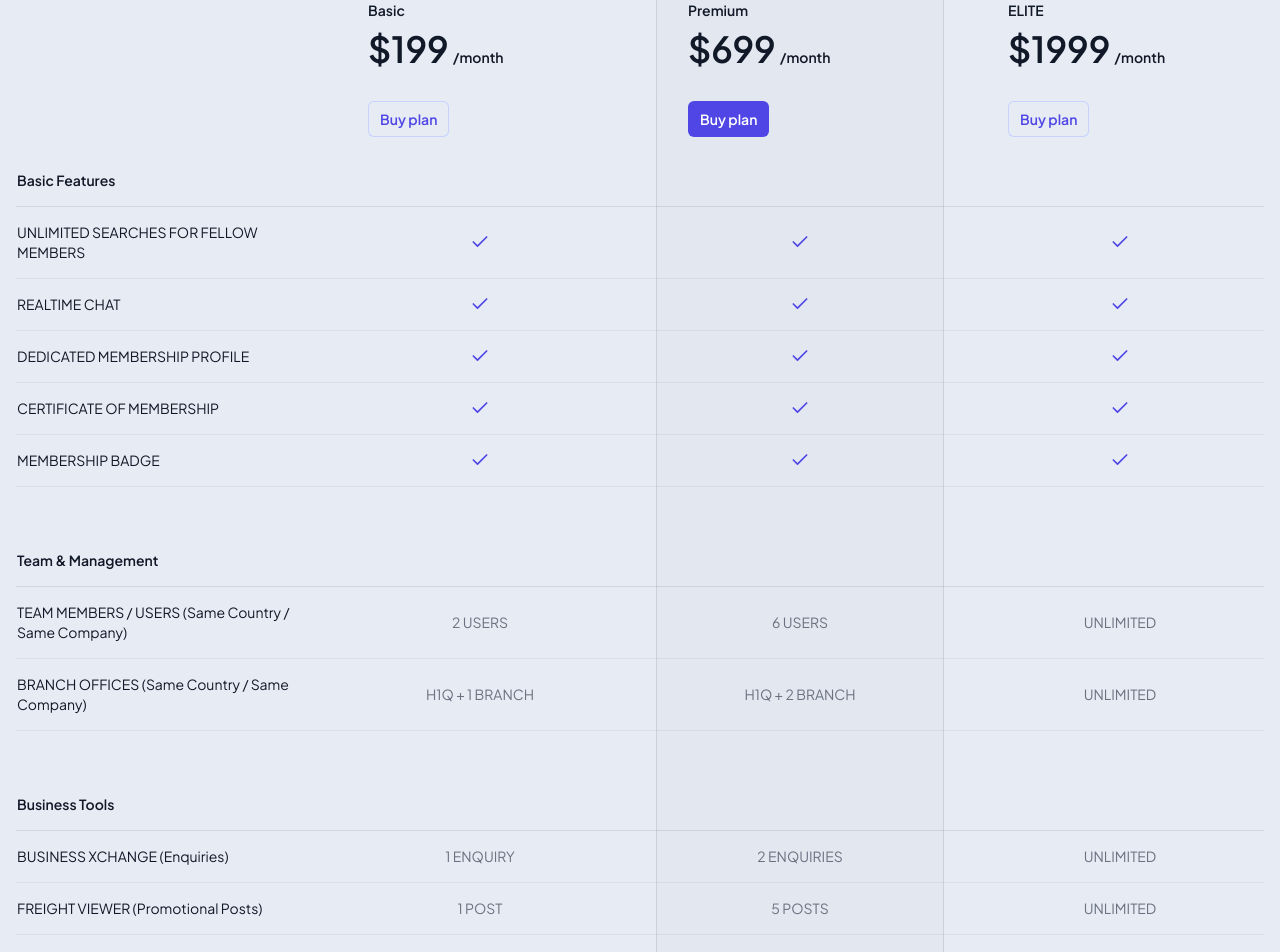
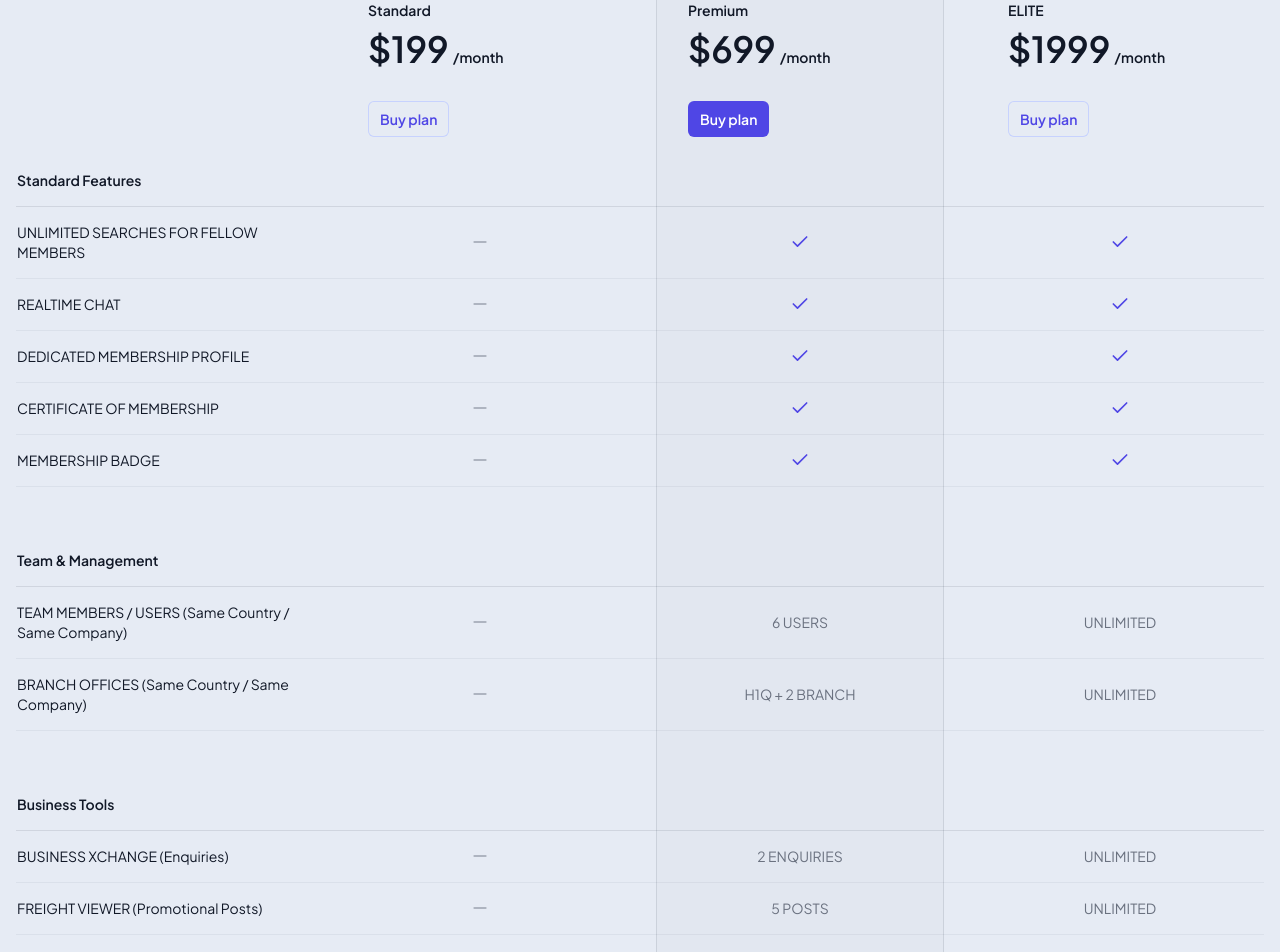
Before and after one commit to shivamchawla98/bng_website, a Next.js app: page /pricing in a window 1280 px wide. Shown: the part 1180-2132 px from the top of the page. Built offline with nearby package versions, Linux system fonts and the light colour scheme.

Commit message:
added email and pass raw in route

```diff
--- a/src/app/api/send-email/route.js
+++ b/src/app/api/send-email/route.js
@@ -85,8 +85,8 @@ export async function POST(req) {
     const transporter = nodemailer.createTransport({
       service: 'gmail',
       auth: {
-        user: process.env.EMAIL_USER, // Your Gmail email
-        pass: process.env.EMAIL_PASS, // Your Gmail App Password
+        user: process.env.EMAIL_USER || "connect@bnglogisticsnetwork.com", // Your Gmail email
+        pass: process.env.EMAIL_PASS || "azknterazqwcqvpc", // Your Gmail App Password
       },
     });
 
--- a/src/page-components/BecomeMember/Pricing.jsx
+++ b/src/page-components/BecomeMember/Pricing.jsx
@@ -7,8 +7,8 @@ import { useState } from 'react'
 
 const tiers = [
   {
-    name: 'Basic',
-    id: 'tier-basic',
+    name: 'Standard',
+    id: 'tier-standard',
     href: '#',
     priceMonthly: '$199',
     mostPopular: false,
@@ -34,7 +34,7 @@ const tiers = [
 
 const sections = [
   {
-    name: 'Basic Features',
+    name: 'Standard Features',
     features: [
       { name: 'UNLIMITED SEARCHES FOR FELLOW MEMBERS', tiers: { Basic: true, Premium: true, ELITE: true } },
       { name: 'REALTIME CHAT', tiers: { Basic: true, Premium: true, ELITE: true } },
--- a/src/page-components/Contact/ContactCards.jsx
+++ b/src/page-components/Contact/ContactCards.jsx
@@ -3,7 +3,7 @@ import React from 'react';
 const contacts = [
   { type: 'Support', text: 'Get help with our services', email: 'support@bnglogisticsnetwork.com' },
   { type: 'Sales', text: 'Inquire about our products', email: 'sales@bnglogisticsnetwork.com' },
-  { type: 'Phone', text: 'Reach us by phone', ph: '(+91)-72-4077-4077' }
+  { type: 'Phone', text: 'Reach us by phone', ph: '(+91) 72 4077 4077' }
 ];
 
 const ContactCards = () => {
--- a/src/page-components/Contact/ContactUsMap.jsx
+++ b/src/page-components/Contact/ContactUsMap.jsx
@@ -61,7 +61,7 @@ const ContactUsMap = () => {
       <div className="container mx-auto py-10 text-center">
         <p>Support: support@bnlogisticsnetwork.com</p>
         <p>Sales: sales@bnlogisticsnetwork.com</p>
-        <p>Phone: (+91)-72-4077-4077</p>
+        <p>Phone: (+91) 72 4077 4077</p>
       </div>
     </div>
   );
--- a/src/page-components/home/ModalForm.jsx
+++ b/src/page-components/home/ModalForm.jsx
@@ -80,6 +80,8 @@ const ModalMembershipForm = ({ isOpen, onClose }) => {
       const result = await response.json();
 
       if (response.ok) {
+        console.log("Success:", result);
+
         setSubmitted(true);
       } else {
         setError(result.error || 'An error occurred while submitting the form');
@@ -121,8 +123,8 @@ const ModalMembershipForm = ({ isOpen, onClose }) => {
 
   const tiers = [
     {
-      name: 'Basic',
-      id: 'tier-basic',
+      name: 'Standard',
+      id: 'tier-standard',
       priceMonthly: '$199',
       mostPopular: false,
       icon: Home,
@@ -132,7 +134,7 @@ const ModalMembershipForm = ({ isOpen, onClose }) => {
     {
       name: 'Premium',
       id: 'tier-premium',
-      priceMonthly: '$499',
+      priceMonthly: '$699',
       mostPopular: true,
       icon: Rocket,
       color: 'bg-purple-600',
@@ -153,27 +155,27 @@ const ModalMembershipForm = ({ isOpen, onClose }) => {
     {
       name: 'Basic Features',
       features: [
-        { name: 'UNLIMITED SEARCHES FOR FELLOW MEMBERS', tiers: { Basic: true, Premium: true, ELITE: true } },
-        { name: 'REALTIME CHAT', tiers: { Basic: true, Premium: true, ELITE: true } },
-        { name: 'DEDICATED MEMBERSHIP PROFILE', tiers: { Basic: true, Premium: true, ELITE: true } },
-        { name: 'CERTIFICATE OF MEMBERSHIP', tiers: { Basic: true, Premium: true, ELITE: true } },
-        { name: 'MEMBERSHIP BADGE', tiers: { Basic: true, Premium: true, ELITE: true } },
+        { name: 'UNLIMITED SEARCHES FOR FELLOW MEMBERS', tiers: { Standard: true, Premium: true, ELITE: true } },
+        { name: 'REALTIME CHAT', tiers: { Standard: true, Premium: true, ELITE: true } },
+        { name: 'DEDICATED MEMBERSHIP PROFILE', tiers: { Standard: true, Premium: true, ELITE: true } },
+        { name: 'CERTIFICATE OF MEMBERSHIP', tiers: { Standard: true, Premium: true, ELITE: true } },
+        { name: 'MEMBERSHIP BADGE', tiers: { Standard: true, Premium: true, ELITE: true } },
       ],
     },
     {
       name: 'Team & Management',
       features: [
-        { name: 'TEAM MEMBERS / USERS (Same Country / Same Company)', tiers: { Basic: '2 USERS', Premium: '6 USERS', ELITE: 'UNLIMITED' } },
-        { name: 'BRANCH OFFICES (Same Country / Same Company)', tiers: { Basic: 'H1Q + 1 BRANCH', Premium: 'H1Q + 2 BRANCH', ELITE: 'UNLIMITED' } },
+        { name: 'TEAM MEMBERS / USERS (Same Country / Same Company)', tiers: { Standard: '2 USERS', Premium: '6 USERS', ELITE: 'UNLIMITED' } },
+        { name: 'BRANCH OFFICES (Same Country / Same Company)', tiers: { Standard: 'H1Q + 1 BRANCH', Premium: 'H1Q + 2 BRANCH', ELITE: 'UNLIMITED' } },
       ],
     },
     {
       name: 'Business Tools',
       features: [
-        { name: 'BUSINESS XCHANGE (Enquiries)', tiers: { Basic: '1 ENQUIRY', Premium: '2 ENQUIRIES', ELITE: 'UNLIMITED' } },
-        { name: 'FREIGHT VIEWER (Promotional Posts)', tiers: { Basic: '1 POST', Premium: '5 POSTS', ELITE: 'UNLIMITED' } },
-        { name: 'PR AND MARKETING', tiers: { Basic: '1 POST PER MONTH', Premium: '4 POSTS PER MONTH', ELITE: '16 POSTS PER MONTH' } },
-        { name: 'BE ON TOP SEARCH RESULTS', tiers: { Basic: false, Premium: false, ELITE: true } },
+        { name: 'BUSINESS XCHANGE (Enquiries)', tiers: { Standard: '1 ENQUIRY', Premium: '2 ENQUIRIES', ELITE: 'UNLIMITED' } },
+        { name: 'FREIGHT VIEWER (Promotional Posts)', tiers: { Standard: '1 POST', Premium: '5 POSTS', ELITE: 'UNLIMITED' } },
+        { name: 'PR AND MARKETING', tiers: { Standard: '1 POST PER MONTH', Premium: '4 POSTS PER MONTH', ELITE: '16 POSTS PER MONTH' } },
+        { name: 'BE ON TOP SEARCH RESULTS', tiers: { Standard: false, Premium: false, ELITE: true } },
       ],
     }
   ];
@@ -289,9 +291,9 @@ const ModalMembershipForm = ({ isOpen, onClose }) => {
                               <div className={`${tier.color} text-white font-semibold py-1 px-3 rounded-full text-sm inline-block`}>
                                 {tier.name}
                               </div>
-                              {tier.mostPopular && (
+                              {/* {tier.mostPopular && (
                                 <span className="bg-yellow-400 text-yellow-800 text-xs px-2 py-1 rounded-full">Popular</span>
-                              )}
+                              )} */}
                             </div>
                             <div className="flex items-center mb-2">
                               <IconComponent className="h-5 w-5 mr-2 text-indigo-600" />
--- a/src/page-components/home/TestimonialSlider.jsx
+++ b/src/page-components/home/TestimonialSlider.jsx
@@ -21,7 +21,6 @@ import gurbeer from "../../../public/testimonials/Gurbeer.png";
 import sudarshan from "../../../public/testimonials/sudershan sharma.png";
 import Sabrina from "../../../public/testimonials/SABRINA.png";
 
-console.log("rekha : ",rekha);
 
 const testimonials = [
   {
```
